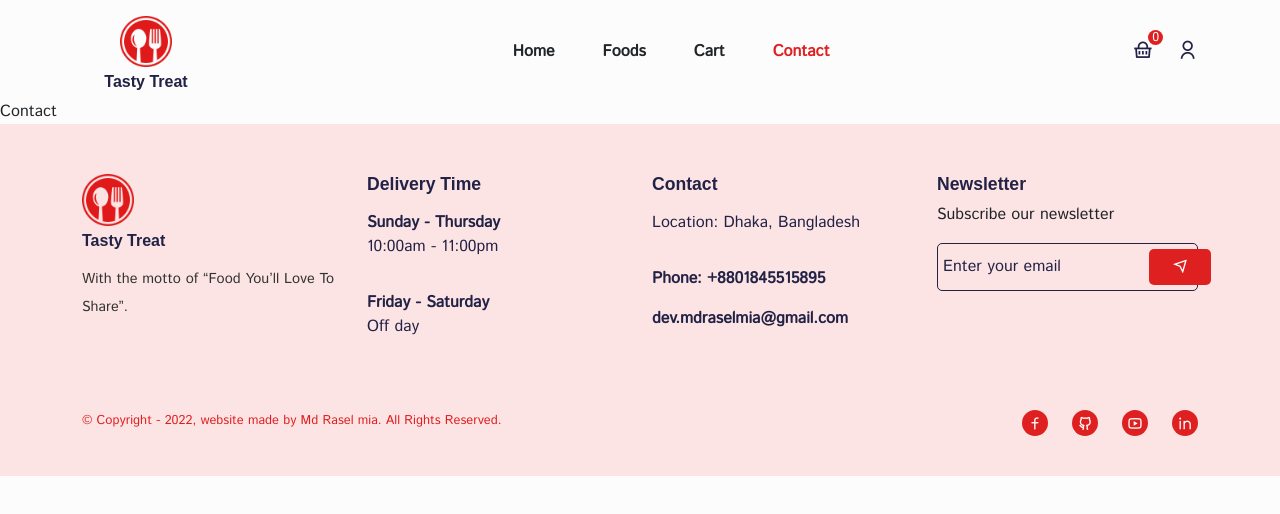
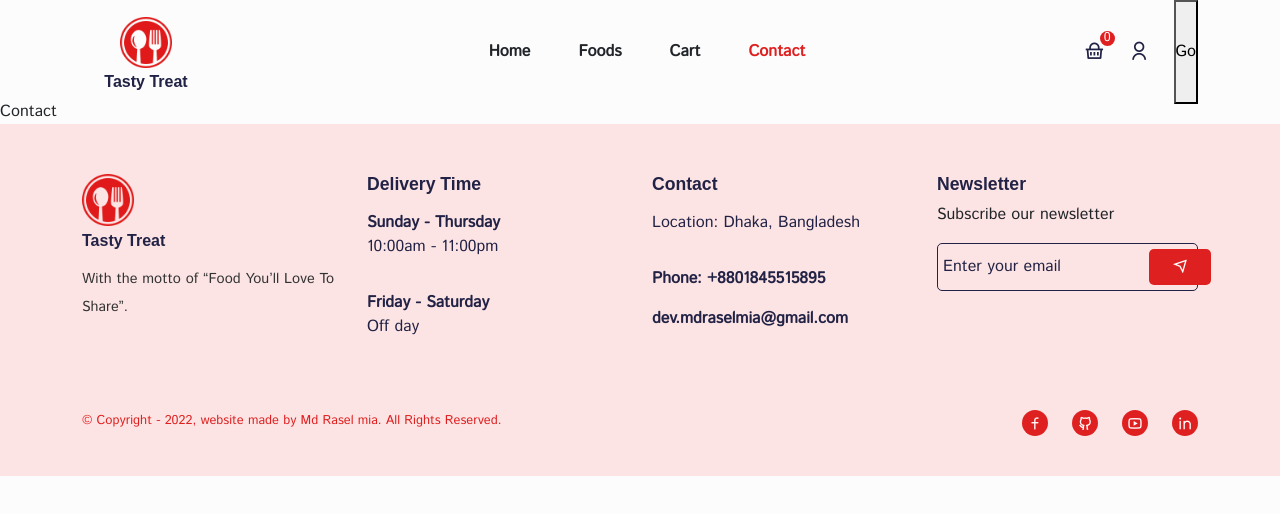
Before and after one commit to mdraselmiah95/tasty-treat-app, a React (Create React App) app: page /contact in a window 1280 px wide. Shown: the top 514 px of the page. Built offline with nearby package versions, Linux system fonts and the light colour scheme; a web font is replaced by a local one.

Commit message:
firebase config file added

```diff
--- a/package.json
+++ b/package.json
@@ -8,6 +8,7 @@
     "@testing-library/react": "^13.3.0",
     "@testing-library/user-event": "^13.5.0",
     "bootstrap": "^5.1.3",
+    "firebase": "^9.8.4",
     "react": "^18.1.0",
     "react-dom": "^18.1.0",
     "react-img-zoom": "^0.1.0",
--- a/src/components/Header/Header.jsx
+++ b/src/components/Header/Header.jsx
@@ -2,10 +2,14 @@ import React, { useRef, useEffect } from "react";
 import { Container } from "reactstrap";
 import { NavLink, Link } from "react-router-dom";
 import { useSelector, useDispatch } from "react-redux";
+import { getAuth, signInWithPopup, GoogleAuthProvider } from "firebase/auth";
+import initializeFirebase from "../../firebase/firebase.init";
 
 import logo from "../../assets/images/res-logo.png";
 import "../../styles/header.css";
 import { cartUiAction } from "../../store/shopping-cart/cartUiSlice";
+initializeFirebase();
+const provider = new GoogleAuthProvider();
 
 const nav__links = [
   {
@@ -54,6 +58,12 @@ const Header = () => {
     return () => window.removeEventListener("scroll", null);
   }, []);
 
+  //sign in with Google
+
+  const auth = getAuth();
+
+  const handleGoogleSignIn = () => {};
+
   return (
     <header className="header" ref={headerRef}>
       <Container>
@@ -97,6 +107,9 @@ const Header = () => {
             <span className="mobile__menu" onClick={toggleMenu}>
               <i className="ri-menu-line"></i>
             </span>
+            <div>
+              <button onClick={handleGoogleSignIn}>Go</button>
+            </div>
           </div>
         </div>
       </Container>
--- a/src/firebase/firebase.config.js
+++ b/src/firebase/firebase.config.js
@@ -7,6 +7,5 @@ const firebaseConfig = {
   messagingSenderId: process.env.REACT_APP_FIREBASE_MESSAGING_SENDER_ID,
   appId: process.env.REACT_APP_FIREBASE_APP_ID,
 };
-console.log(firebaseConfig);
 
 export default firebaseConfig;
--- a/src/firebase/firebase.init.js
+++ b/src/firebase/firebase.init.js
@@ -2,7 +2,6 @@ import { initializeApp } from "firebase/app";
 import firebaseConfig from "./firebase.config";
 
 // Initialize Firebase
-console.log(firebaseConfig);
 const initializeFirebase = () => {
   initializeApp(firebaseConfig);
 };
```
Also changed, not shown: 1 other file (tests, documents, lock files or other folders).
